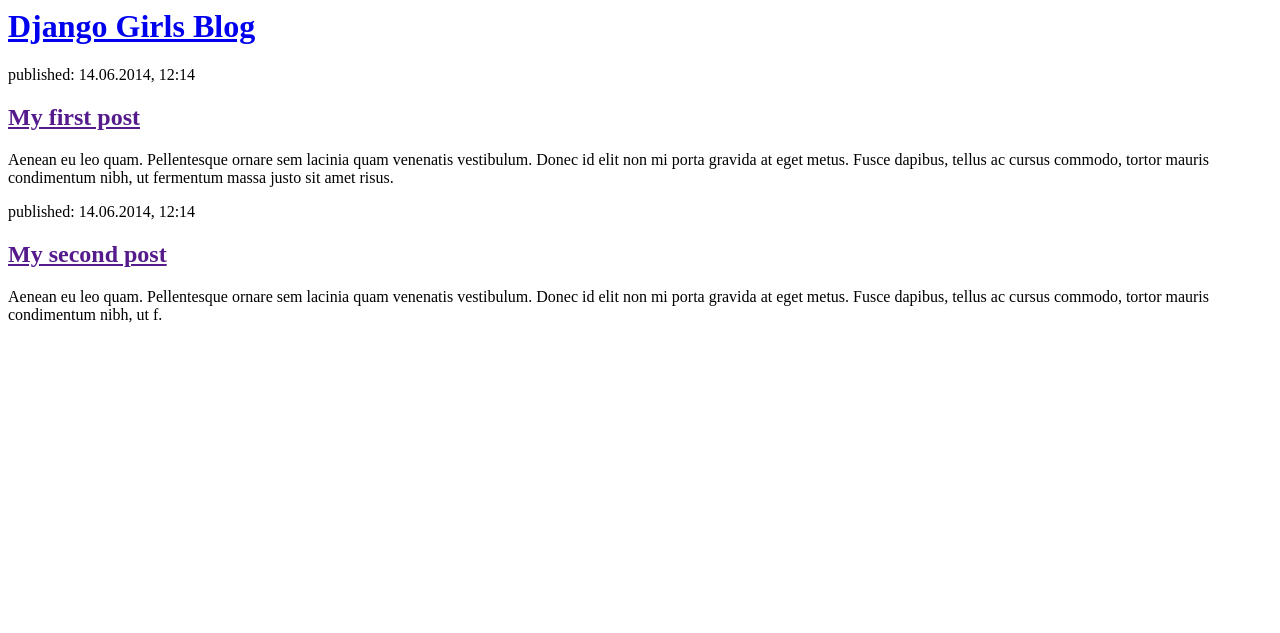
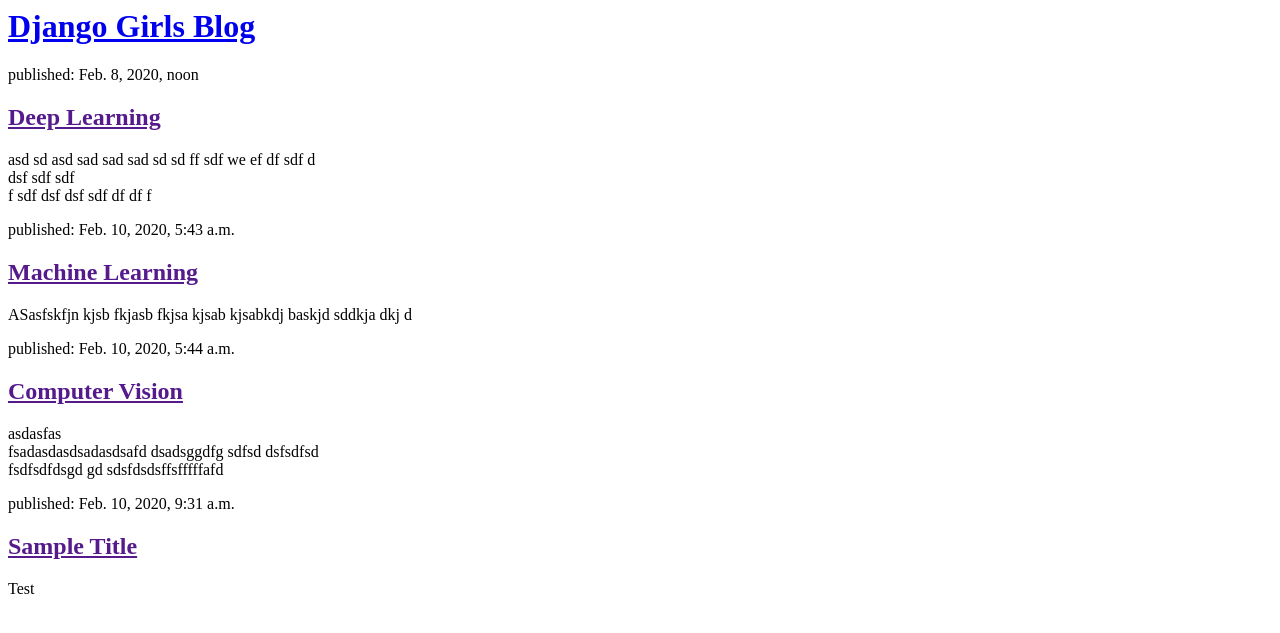
Before and after one commit to sarthak4345/my-first-blog-django, a Django app: page / in a window 1280 px wide. Shown: the top 633 px of the page. Run offline with Django 3.2, Linux system fonts and the light colour scheme; data comes from the database, SQL or seed files in the repository; both versions use the stored data as it was after the commit.

Commit message:
Modified the template, displayed the posts stored in database dynamically on the webpage

```diff
--- a/blog/templates/blog/post_list.html
+++ b/blog/templates/blog/post_list.html
@@ -1,22 +1,14 @@
-<html>
-    <head>
-        <title>Django Girls blog</title>
-    </head>
-    <body>
-        <div>
-            <h1><a href="/">Django Girls Blog</a></h1>
-        </div>
+<div>
 
-        <div>
-            <p>published: 14.06.2014, 12:14</p>
-            <h2><a href="">My first post</a></h2>
-            <p>Aenean eu leo quam. Pellentesque ornare sem lacinia quam venenatis vestibulum. Donec id elit non mi porta gravida at eget metus. Fusce dapibus, tellus ac cursus commodo, tortor mauris condimentum nibh, ut fermentum massa justo sit amet risus.</p>
-        </div>
+    <h1><a href="/">Django Girls Blog</a></h1>
 
-        <div>
-            <p>published: 14.06.2014, 12:14</p>
-            <h2><a href="">My second post</a></h2>
-            <p>Aenean eu leo quam. Pellentesque ornare sem lacinia quam venenatis vestibulum. Donec id elit non mi porta gravida at eget metus. Fusce dapibus, tellus ac cursus commodo, tortor mauris condimentum nibh, ut f.</p>
-        </div>
-    </body>
-</html>
+</div>
+
+{% for post in posts%}
+    <div>
+
+        <p>published: {{post.published_date}}</p>
+        <h2><a href = "">{{post.title}}</a></h2>
+        <p>{{post.text|linebreaksbr}}</p>
+    </div>
+{%endfor%}
--- a/blog/views.py
+++ b/blog/views.py
@@ -1,6 +1,9 @@
 from django.shortcuts import render
+from .models import Post
+from django.utils import timezone
 
 # Create your views here.
 
 def post_list(request):
-    return render(request, 'blog/post_list.html',{})
+    posts = Post.objects.filter(published_date__lte = timezone.now()).order_by('published_date')
+    return render(request, 'blog/post_list.html',{'posts':posts})
```
Also changed, not shown: db.sqlite3.
